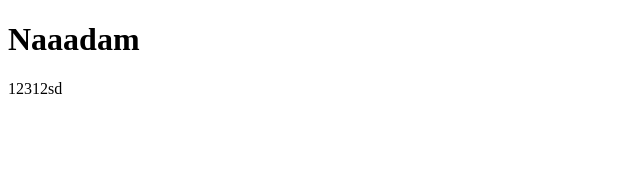
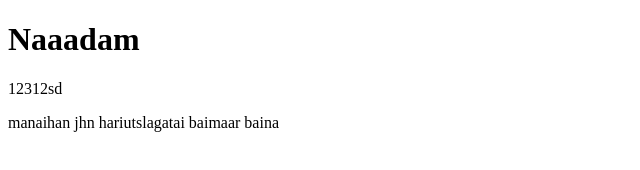
Before and after one commit to cldy429/ICSI469, a plain HTML site: page index.html in a window 1280 px wide. Shown: the whole page, without its empty margins (0-640 px from the left). Drawn offline with Linux system fonts and the light colour scheme.

Commit message:
medegdel

```diff
--- a/index.html
+++ b/index.html
@@ -8,5 +8,6 @@
 <body>
     <h1>Naaadam</h1>
     <p>12312sd</p>
+    <p>manaihan jhn hariutslagatai baimaar baina </p>
 </body>
 </html>
```
